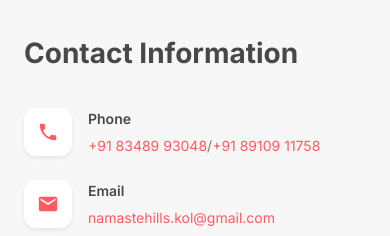
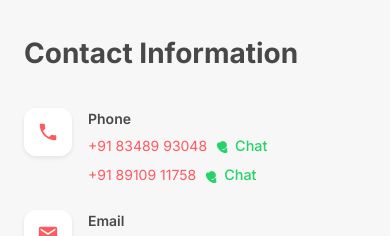
Before and after one commit to Anay007-git/bethany, a React (Vite) app: page / in a window 390 px wide. Shown: the part 10540-10776 px from the top of the page. Built offline with nearby package versions, Linux system fonts and the light colour scheme; no server answers.

Commit message:
Add WhatsApp chat links to phone numbers

```diff
--- a/src/components/Contact.jsx
+++ b/src/components/Contact.jsx
@@ -18,7 +18,22 @@ const Contact = () => {
                             </div>
                             <div className="contact-item-content">
                                 <h4>Phone</h4>
-                                <p><a href="tel:+918348993048">+91 83489 93048</a>/<a href="tel:+918910911758">+91 89109 11758</a></p>
+                                <p style={{ display: 'flex', flexDirection: 'column', gap: '8px' }}>
+                                    <span style={{ display: 'flex', alignItems: 'center', gap: '8px' }}>
+                                        <a href="tel:+918348993048">+91 83489 93048</a>
+                                        <a href="https://wa.me/918348993048" target="_blank" rel="noopener noreferrer" style={{ display: 'inline-flex', alignItems: 'center', gap: '4px', fontSize: '0.9rem', color: '#25D366', fontWeight: '500' }}>
+                                            <svg viewBox="0 0 24 24" width="16" height="16" fill="currentColor"><path d="M12.031 6.172c-3.181 0-5.767 2.586-5.768 5.766-.001 1.298.38 2.27 1.019 3.287l-.711 2.598 2.654-.698c.99.54 1.743.836 2.808.836h.001c3.181 0 5.768-2.587 5.768-5.765 0-3.18-2.587-5.767-5.767-5.767zm6.524 9.807c-.437.243-2.576 1.258-2.937 1.402-.34.137-.589.212-.835.587-.252.376-.962 1.206-1.173 1.453-.213.247-.425.275-.859.06-.437-.216-1.848-.679-3.525-2.17-.991-.88-1.66-1.968-1.855-2.302-.193-.332-.021-.512.2-.728.196-.193.435-.503.652-.754.217-.252.288-.426.432-.712.144-.287.072-.538-.036-.754-.109-.217-.963-2.327-1.317-3.186-.346-.838-.696-.723-.96-.736-.251-.013-.54-.015-.828-.015-.288 0-.756.108-1.152.54-.396.432-1.513 1.478-1.513 3.606 0 2.128 1.549 4.185 1.765 4.471.216.288 3.05 4.659 7.391 6.527 2.912 1.254 3.5.998 4.155.938.653-.058 2.083-.852 2.378-1.674.296-.822.296-1.526.208-1.673-.088-.147-.323-.235-.758-.456z" /></svg>
+                                            Chat
+                                        </a>
+                                    </span>
+                                    <span style={{ display: 'flex', alignItems: 'center', gap: '8px' }}>
+                                        <a href="tel:+918910911758">+91 89109 11758</a>
+                                        <a href="https://wa.me/918910911758" target="_blank" rel="noopener noreferrer" style={{ display: 'inline-flex', alignItems: 'center', gap: '4px', fontSize: '0.9rem', color: '#25D366', fontWeight: '500' }}>
+                                            <svg viewBox="0 0 24 24" width="16" height="16" fill="currentColor"><path d="M12.031 6.172c-3.181 0-5.767 2.586-5.768 5.766-.001 1.298.38 2.27 1.019 3.287l-.711 2.598 2.654-.698c.99.54 1.743.836 2.808.836h.001c3.181 0 5.768-2.587 5.768-5.765 0-3.18-2.587-5.767-5.767-5.767zm6.524 9.807c-.437.243-2.576 1.258-2.937 1.402-.34.137-.589.212-.835.587-.252.376-.962 1.206-1.173 1.453-.213.247-.425.275-.859.06-.437-.216-1.848-.679-3.525-2.17-.991-.88-1.66-1.968-1.855-2.302-.193-.332-.021-.512.2-.728.196-.193.435-.503.652-.754.217-.252.288-.426.432-.712.144-.287.072-.538-.036-.754-.109-.217-.963-2.327-1.317-3.186-.346-.838-.696-.723-.96-.736-.251-.013-.54-.015-.828-.015-.288 0-.756.108-1.152.54-.396.432-1.513 1.478-1.513 3.606 0 2.128 1.549 4.185 1.765 4.471.216.288 3.05 4.659 7.391 6.527 2.912 1.254 3.5.998 4.155.938.653-.058 2.083-.852 2.378-1.674.296-.822.296-1.526.208-1.673-.088-.147-.323-.235-.758-.456z" /></svg>
+                                            Chat
+                                        </a>
+                                    </span>
+                                </p>
                             </div>
                         </div>
 
```
